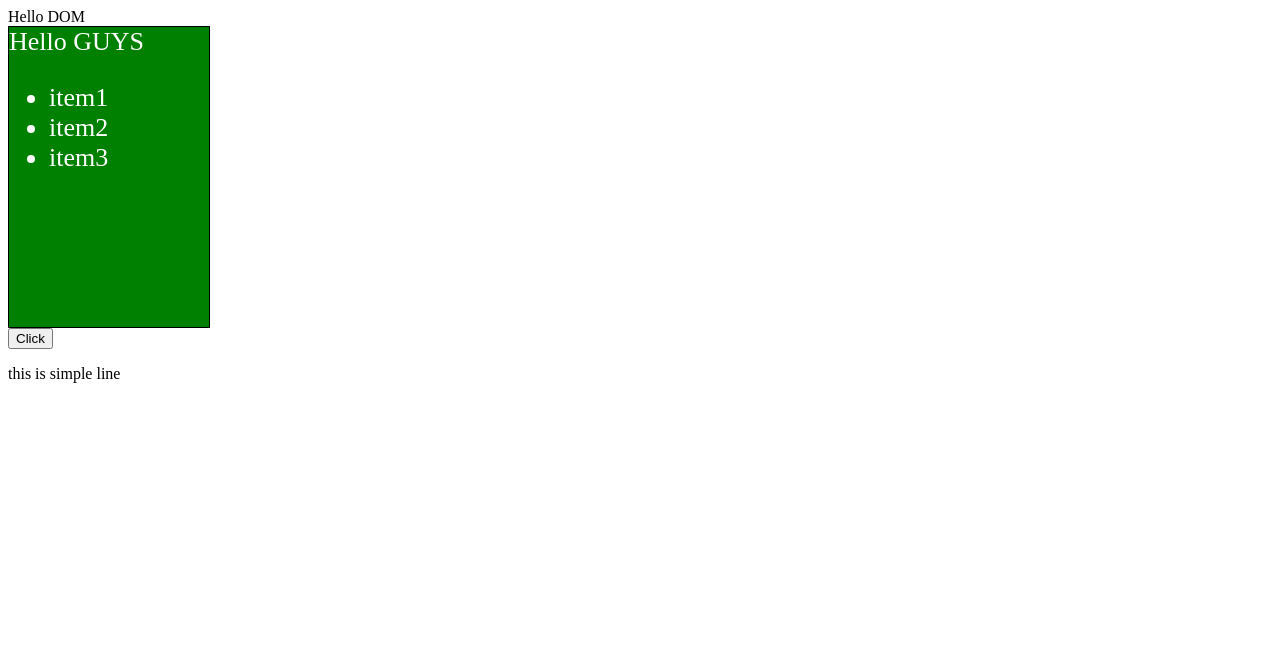
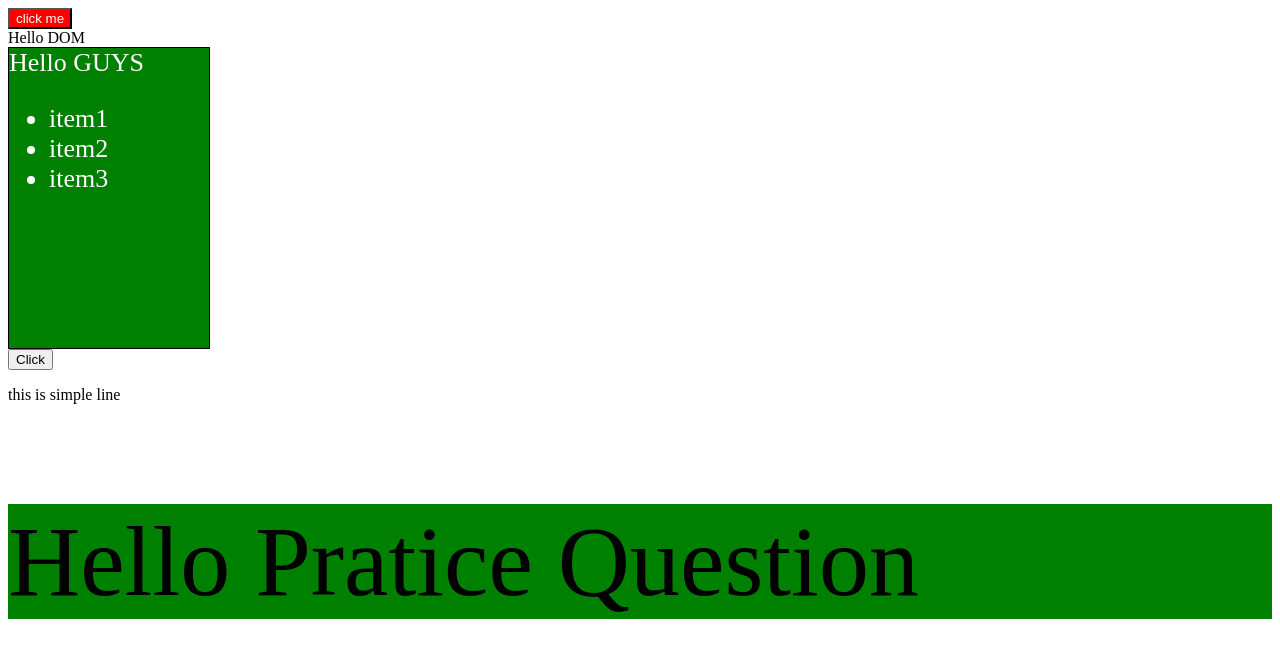
Before and after one commit to Khushalpatel499/JavaScript, a plain HTML site: page shradha-Khapra/7-DOM2/index.html in a window 1280 px wide. Drawn offline with Linux system fonts and the light colour scheme.

Commit message:
new dom property

```diff
--- a/shradha-Khapra/7-DOM2/index.html
+++ b/shradha-Khapra/7-DOM2/index.html
@@ -17,7 +17,10 @@
       </ul>
     </div>
 
+    <!-- <p class="px">Hello Pratice Question</p>  it is not access here becuase js previous code already change the class name  -->
     <p class="para">this is simple line</p>
+    <p class="px">Hello Pratice Question</p>
+
     <script src="script.js"></script>
   </body>
 </html>
--- a/shradha-Khapra/7-DOM2/script.js
+++ b/shradha-Khapra/7-DOM2/script.js
@@ -65,3 +65,27 @@ document.querySelector("body").prepend(newHeading);
 // nH.remove();
 // we already access while creating so direct delete
 newHeading.remove();
+
+// Practice:
+
+let newBtn = document.createElement("button");
+newBtn.innerText = "click me";
+newBtn.style.backgroundColor = "red";
+newBtn.style.color = "white";
+
+document.querySelector("body").prepend(newBtn);
+
+//Pratice 2:
+
+let px = document.querySelector(".px");
+console.dir(px);
+//to get the attribute
+let pxa = px.getAttribute("class");
+console.log(pxa);
+// px.setAttribute("class", "newClass");
+//but it overwrite the old class property but we want to append not overwirte.
+console.log(pxa);
+
+console.log(px.classList);
+px.classList.add("newClass");
+console.log(px.classList);
--- a/shradha-Khapra/7-DOM2/style.css
+++ b/shradha-Khapra/7-DOM2/style.css
@@ -5,3 +5,12 @@
   color: white;
   border: 1px solid black;
 }
+
+.px {
+  background-color: purple;
+  font-size: 100px;
+}
+
+.newClass {
+  background-color: green;
+}
```
Also changed, not shown: shradha-Khapra/7-DOM2/notes.html (+3 -0 lines).
